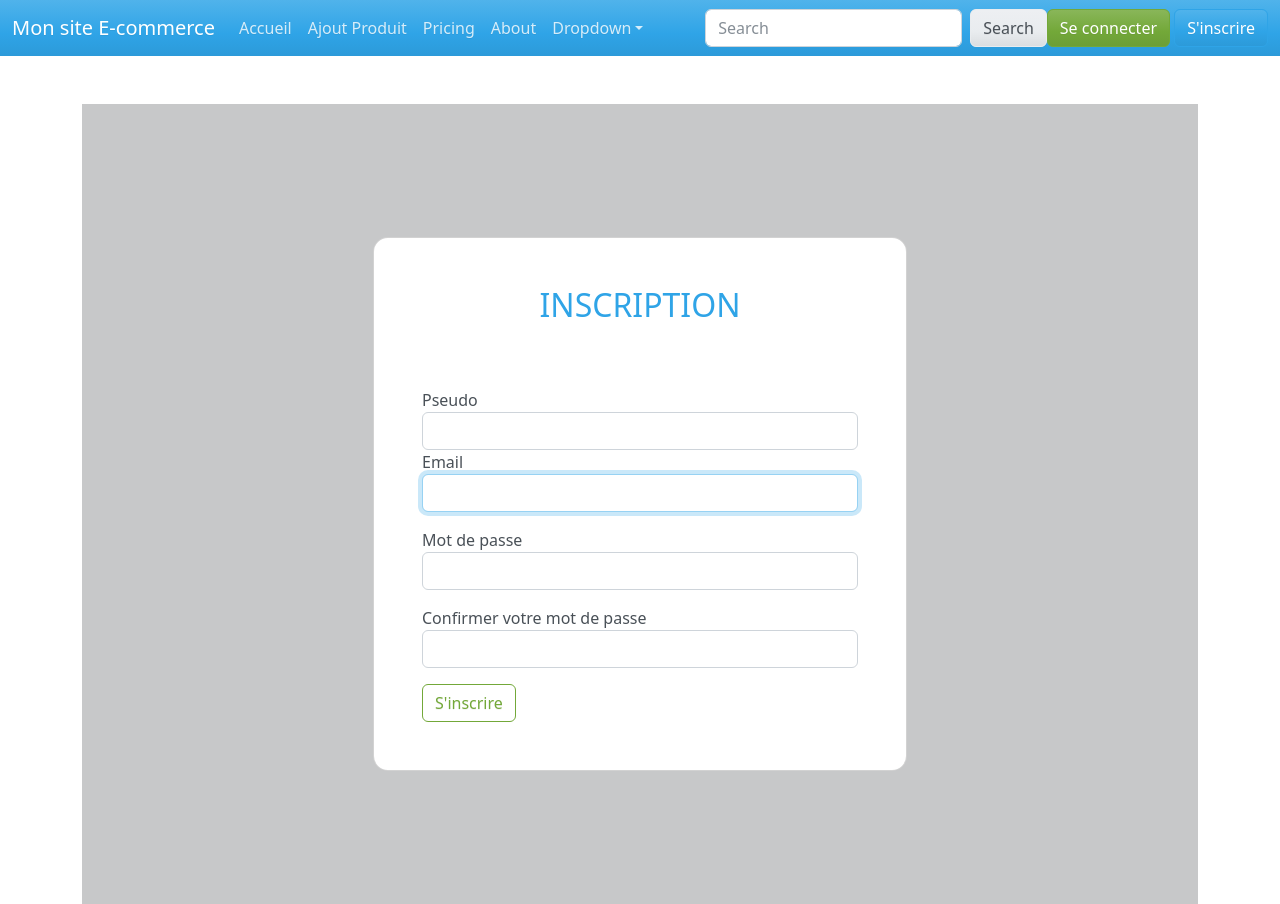
After one commit to AntPlc/site-e-commerce, a PHP site: page /security/register.php in a window 1280 px wide. The commit adds this page. Run offline with PHP 8.4, Linux system fonts and the light colour scheme; some libraries are stand-ins or nearby versions.

Commit message:
ajout du 16/02

```diff
--- a/inc/header.php
+++ b/inc/header.php
@@ -9,7 +9,7 @@
 </head>
 <body>
 
-<?php require_once'init.php'; ?>
+<?php require_once 'init.php'; ?>
 
 <nav class="navbar navbar-expand-lg navbar-dark bg-primary mb-5">
   <div class="container-fluid">
@@ -47,7 +47,21 @@
         <input class="form-control me-sm-2" type="text" placeholder="Search">
         <button class="btn btn-secondary my-2 my-sm-0" type="submit">Search</button>
       </form>
+      <div class="text-center">
+        <a href="<?=  SITE.'security/login.php' ; ?>" class="btn btn-success">Se connecter</a>
+        <a href="<?=  SITE.'security/register.php' ; ?>" class="btn btn-primary">S'inscrire</a>
+      </div>
     </div>
   </div>
 </nav>
 <div class="container">
+<?php if (isset($_SESSION['messages']) && !empty($_SESSION['messages'])):
+foreach ($_SESSION['messages'] as $type => $mess):
+    foreach ($mess as $key=>$message):
+?>
+
+  <div class="alert alert-<?=  $type ; ?> text-center">
+      <p><?=  $message ; ?></p>
+  </div>
+<?php  unset($_SESSION['messages'][$type][$key]); ?>
+<?php  endforeach; endforeach; endif;?>
--- a/inc/init.php
+++ b/inc/init.php
@@ -5,6 +5,8 @@ $pdo = new PDO('mysql:host=localhost;dbname=site_ecommerce', 'root', '', array(P
 
 // initiation de la session
 session_start();
+
+$_SESSION['message'] = [];
 
 // chemin du site
 define('SITE', '/projet/');
--- /dev/null
+++ b/security/register.php
@@ -0,0 +1,55 @@
+<?php require_once '../inc/header.php';
+
+if(!empty($_POST)):
+    $mdp = password_hash($_POST['password'], PASSWORD_DEFAULT);
+
+    executeRequete('INSERT INTO user (nickname, email, password) VALUES(:nickname, :email, :password)', array(
+        ':nickname' => $_POST['nickname'],
+        ':email' => $_POST['email'],
+        ':password' => $mdp
+    ));
+
+    $_SESSION['messages']['success'][] = 'Félicitation, vous êtes inscrit !';
+
+    header('location:./login.php');
+    exit();
+endif;
+?>
+
+
+<form method="post" action="">
+
+    <section class="vh-100 bg-image" style="background-color: #C7C8C9;">
+        <div class="mask d-flex align-items-center h-100 gradient-custom-3">
+            <div class="container h-100">
+                <div class="row d-flex justify-content-center align-items-center h-100">
+                    <div class="col-12 col-md-9 col-lg-7 col-xl-6">
+                        <div class="card" style="border-radius: 15px;">
+                            <div class="card-body p-5">
+                                <h2 class="text-uppercase text-center mb-5">Inscription</h2>
+
+                                <label for="inputPassword" class="mt-3">Pseudo</label>
+                                <input type="text" name="nickname" id="nickname" class="form-control" autocomplete="current-password" required>
+                                <label for="inputEmail">Email</label>
+                                <input type="email" value="" name="email" id="inputEmail" class="form-control" autocomplete="email" required autofocus>
+                                <label for="inputPassword" class="mt-3">Mot de passe</label>
+                                <input type="password" name="password" id="inputPassword" class="form-control" autocomplete="current-password" required>
+                                <label for="inputPassword" class="mt-3">Confirmer votre mot de passe</label>
+                                <input type="password" name="confirmPassword" id="inputPassword" class="form-control" autocomplete="current-password" required>
+
+
+                                <button class="btn mb-2 mt-3 mb-md-0 btn-outline-success btn-block" type="submit">
+                                    S'inscrire
+                                </button>
+                            </div>
+                        </div>
+                    </div>
+                </div>
+            </div>
+        </div>
+
+    </section>
+</form>
+
+
+<?php require_once '../inc/footer.php'; ?>
```
Also changed, not shown: admin/ajoutProduit.php (+27 -5 lines), index.php (+21 -2 lines), security/login.php (added, +37 -0 lines), upload/16022022113453620cd34d8af6920210617142223-60cb3e7f47e85-bague4.jpg (added), upload/16022022113637620cd3b5c507120210617142223-60cb3e7f47e85-bague4.jpg (added), upload/16022022114718620cd6360387c20210623132125-60d319357c058-bague2.jpg (added), upload/16022022145323620d01d3394c020210623132125-60d319357c058-bague2.jpg (added), upload/16022022153043620d0a9371ef220210623132053-60d319158afe3-bague5.jpg (added), upload/16022022153237620d0b055db2e20210623132016-60d318f0712ca-bague1.jpg (added).
